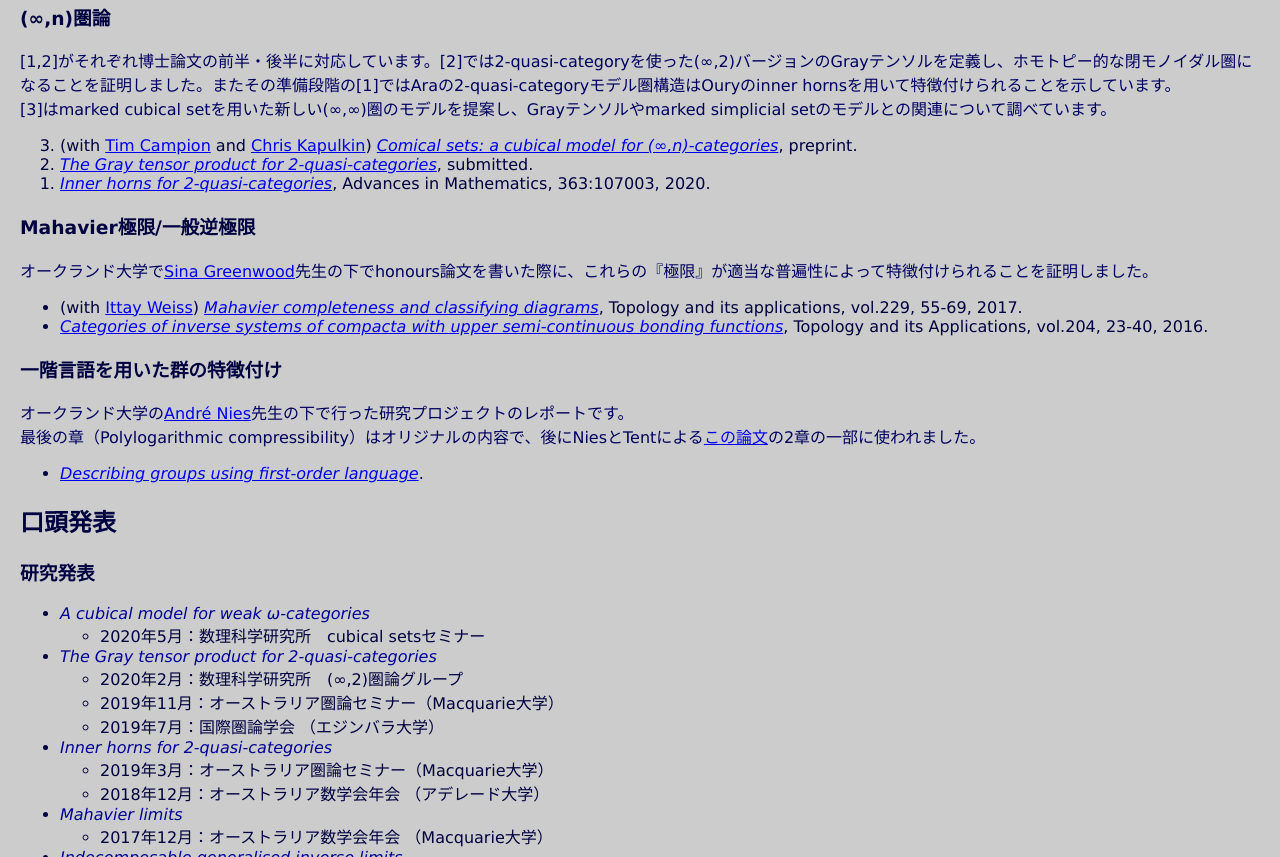
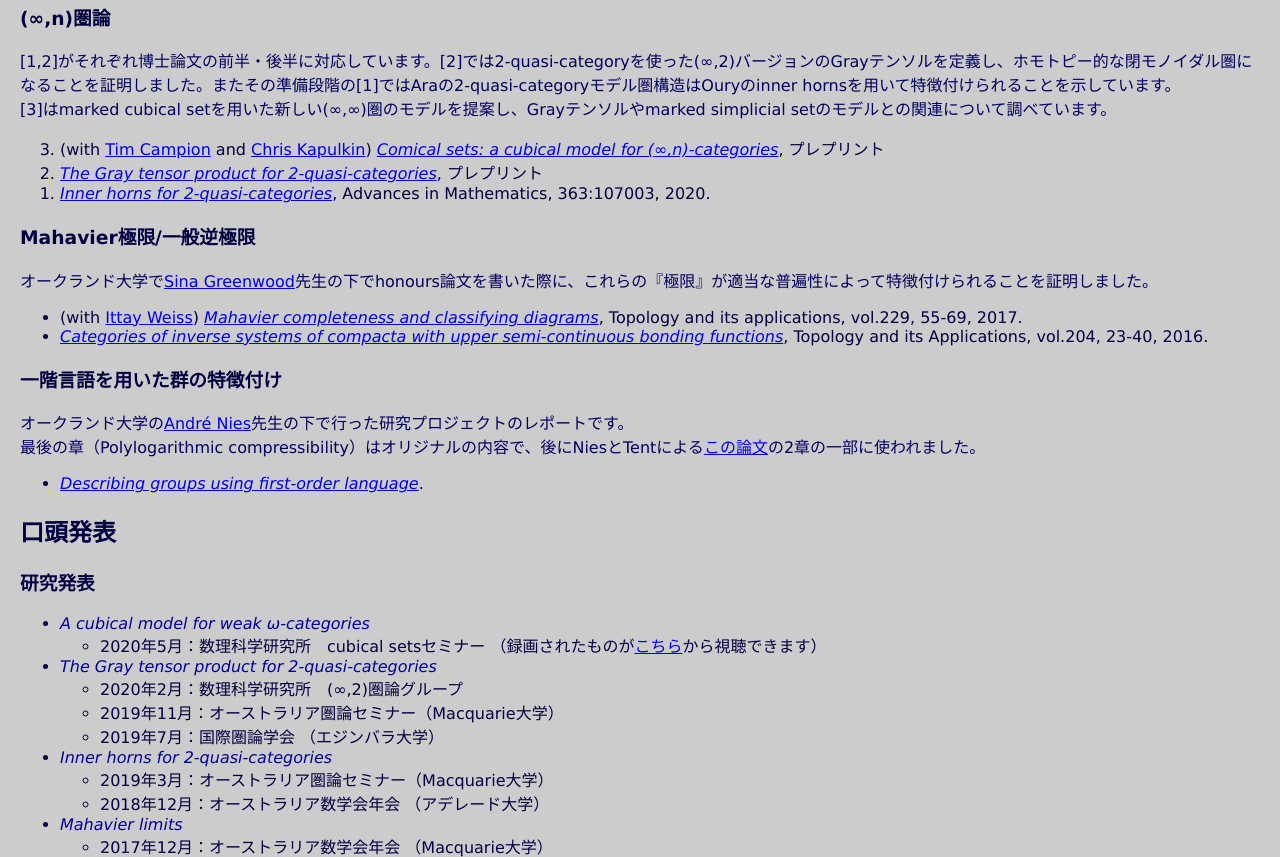
Before and after one commit to yukimaehara/yukimaehara.github.io, a plain HTML site: page ja.html in a window 1280 px wide. Shown: the part 372-1229 px from the top of the page. Drawn offline with Linux system fonts and the light colour scheme.

Commit message:
Update ja.html

```diff
--- a/ja.html
+++ b/ja.html
@@ -31,8 +31,8 @@
   [3]はmarked cubical setを用いた新しい(∞,∞)圏のモデルを提案し、Grayテンソルやmarked simplicial setのモデルとの関連について調べています。
   </p>
   <ol reversed>
-    <li> (with <a href="http://sites.nd.edu/tcampion/">Tim Campion</a> and <a href="https://www.math.uwo.ca/faculty/kapulkin/">Chris Kapulkin</a>) <a href="https://arxiv.org/abs/2005.07603" class="paper">Comical sets: a cubical model for (∞,n)-categories</a>, preprint.</li>
-    <li> <a href="https://arxiv.org/abs/2003.11757" class="paper">The Gray tensor product for 2-quasi-categories</a>, submitted.</li>
+    <li> (with <a href="http://sites.nd.edu/tcampion/">Tim Campion</a> and <a href="https://www.math.uwo.ca/faculty/kapulkin/">Chris Kapulkin</a>) <a href="https://arxiv.org/abs/2005.07603" class="paper">Comical sets: a cubical model for (∞,n)-categories</a>, プレプリント</li>
+    <li> <a href="https://arxiv.org/abs/2003.11757" class="paper">The Gray tensor product for 2-quasi-categories</a>, プレプリント</li>
     <li> <a href="https://arxiv.org/abs/1902.08720" class="paper">Inner horns for 2-quasi-categories</a>, Advances in Mathematics, 363:107003, 2020.</li>
   </ol>
 
@@ -57,7 +57,7 @@
   <ul>
     <li><span class="talk">A cubical model for weak ω-categories</span>
       <ul>
-        <li>2020年5月：数理科学研究所　cubical setsセミナー</li>
+        <li>2020年5月：数理科学研究所　cubical setsセミナー （録画されたものが<a href="https://youtu.be/nQI0YT7aDZA">こちら</a>から視聴できます）</li>
       </ul>
     </li>
   	<li><span class="talk">The Gray tensor product for 2-quasi-categories</span>
```
